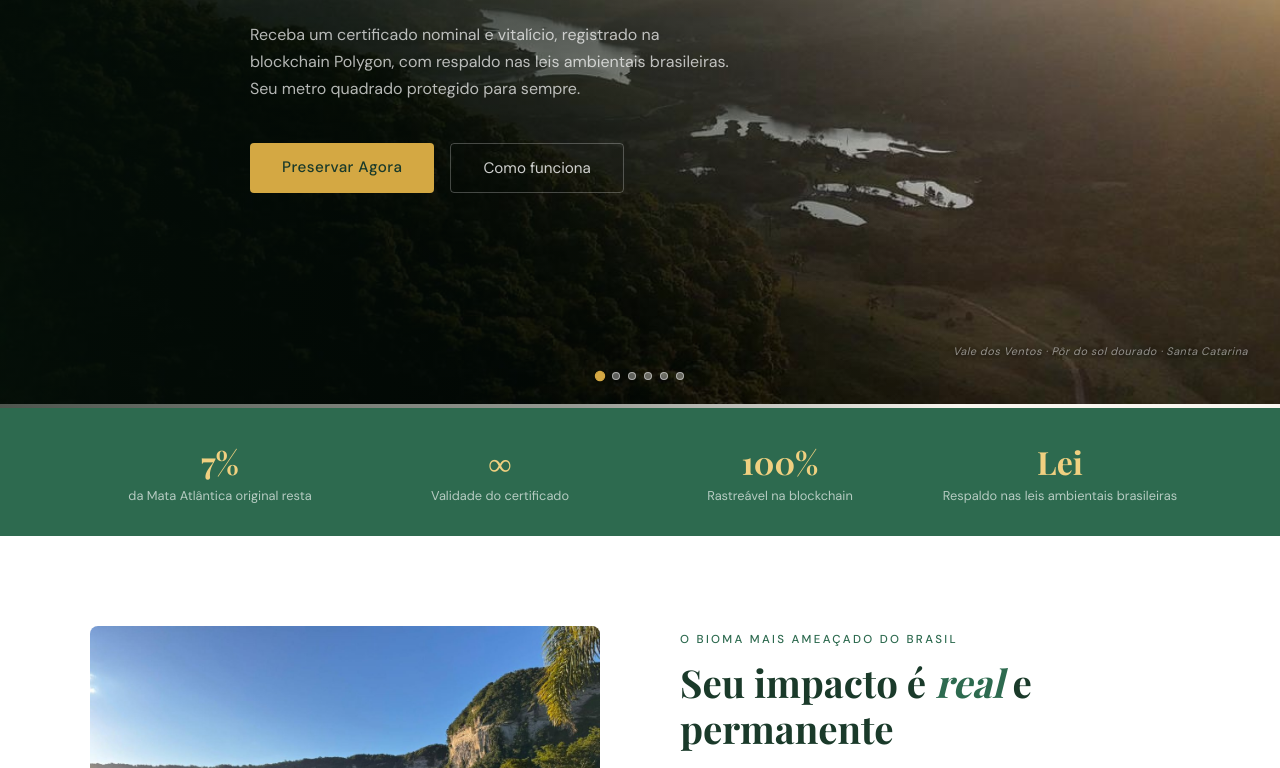
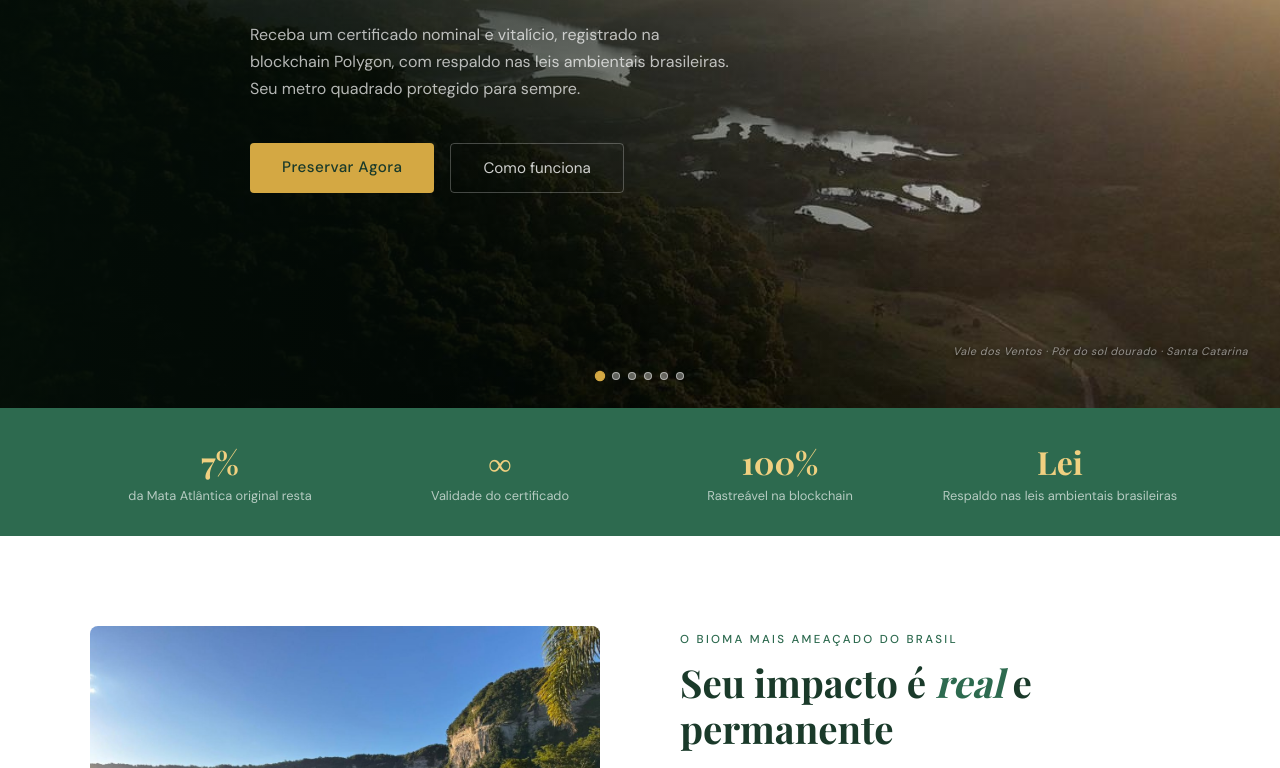
Before and after one commit to greendiamont/greendiamont-site, a plain HTML site: page index.html in a window 1280 px wide. Shown: the part 392-1160 px from the top of the page. Drawn offline with nearby package versions, Linux system fonts and the light colour scheme; a web font is replaced by a local one.

Commit message:
Update index.html

```diff
--- a/index.html
+++ b/index.html
@@ -4,6 +4,9 @@
 <meta charset="UTF-8">
 <meta name="viewport" content="width=device-width, initial-scale=1.0">
 <title>Green Diamont — Preserve 1m² de Mata Atlântica</title>
+<meta http-equiv="Cache-Control" content="no-cache, no-store, must-revalidate">
+<meta http-equiv="Pragma" content="no-cache">
+<meta http-equiv="Expires" content="0">
 <meta name="description" content="Certificado vitalício de preservação ambiental. Preserve 1m² de Mata Atlântica registrado em blockchain.">
 <link rel="preconnect" href="https://fonts.googleapis.com">
 <link rel="preconnect" href="https://fonts.gstatic.com" crossorigin>
@@ -333,16 +336,15 @@
   /* Slides background-image — método mais simples e confiável */
   .hs {
     position: absolute;
-    inset: 0;
-    background-size: 110% auto;
+    inset: -5%;
+    background-size: cover;
     background-position: center center;
     background-repeat: no-repeat;
     opacity: 0;
     transition: opacity 1.2s ease-in-out;
     z-index: 0;
-  }
-  @media (max-width: 768px) {
-    .hs { background-size: cover; }
+    transform: scale(0.92);
+    transform-origin: center center;
   }
   .hs.active { opacity: 1; z-index: 1; }
 
```
